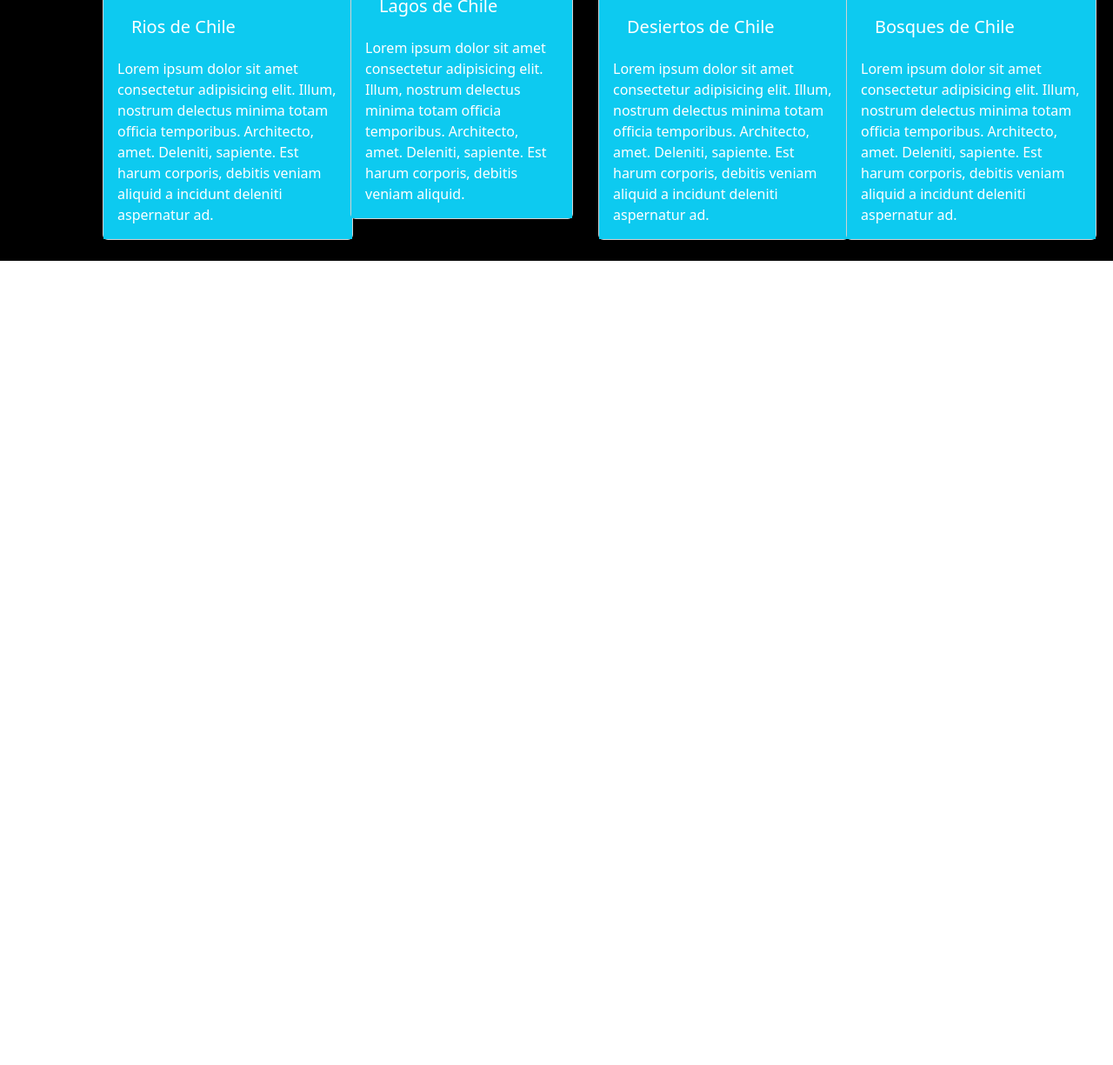
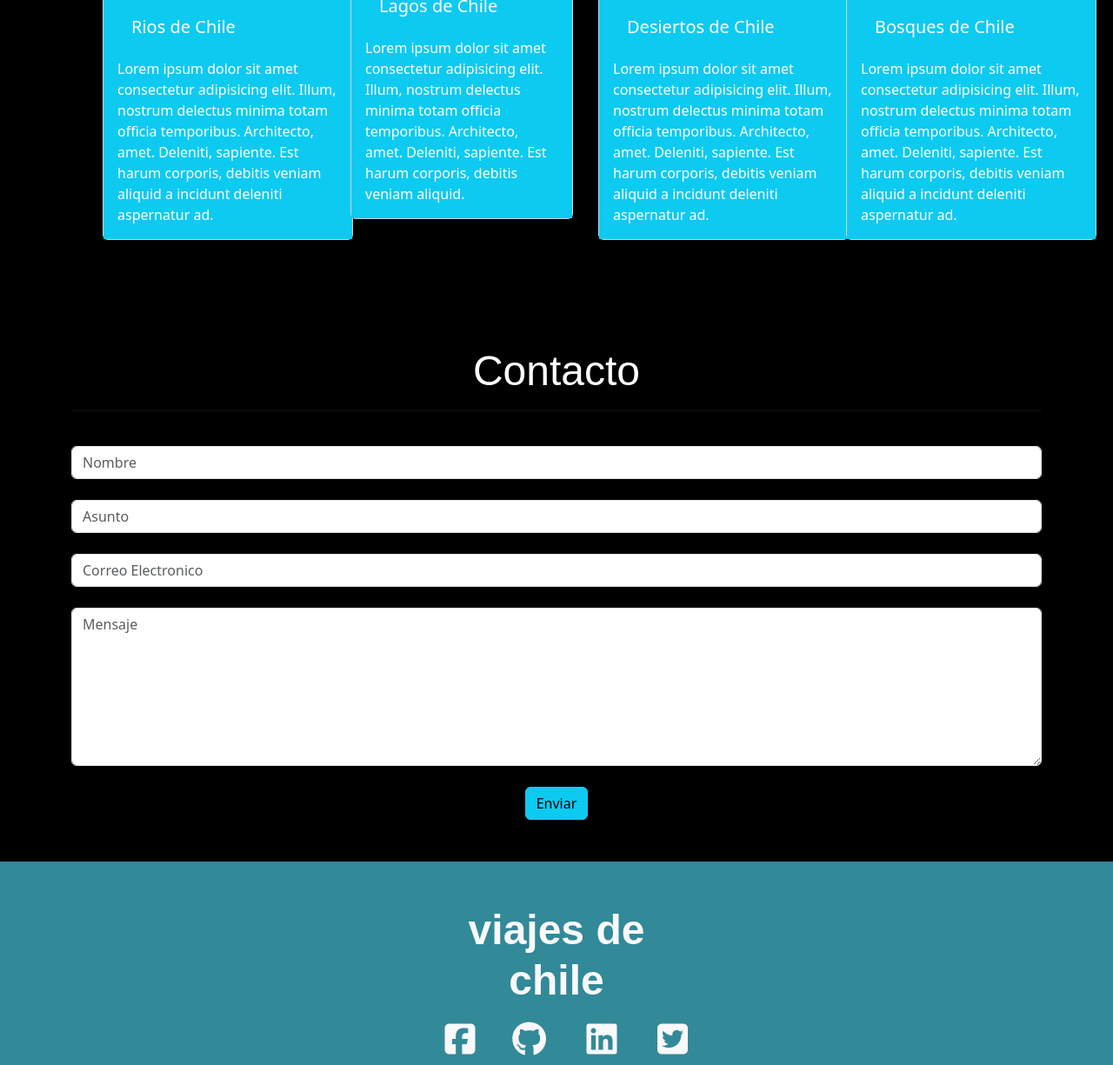
Before and after one commit to Zardeerah/Viajes-de-chile-, a plain HTML site: page index.html in a window 1280 px wide. Shown: the part 1983-3208 px from the top of the page at 87% size. Before the commit the page ends 2283 px from the top, so only its background shows below. Drawn offline with nearby package versions, Linux system fonts and the light colour scheme.

Commit message:
seccion contacto

```diff
--- a/assets/css/style.css
+++ b/assets/css/style.css
@@ -106,3 +106,12 @@ h2 {
     font-family: "Monserrat", sans-serif;
     padding-top: 50px;
 }
+
+footer {
+background-color: #328998;
+font-size:40px;
+text-align: right;
+margin-bottom: 0%;
+margin-top: 0%;
+
+}
--- a/index.html
+++ b/index.html
@@ -78,7 +78,7 @@
   </div>
 
   <!--seccion de quienes somo --->
-  <section class="gone">
+  <section class="gone" id="gone">
     <div class="container">
 
       <div>
@@ -128,9 +128,6 @@
         </div>
       </div>
     </div>
-
-
-
     <!---seccion destacados-->
     <section class="container">
       <div class="row">
@@ -207,19 +204,71 @@
 
 
     </section>
+    <!--seccion contacto-->
 
+    <section id="Contacto" class="container my-5">
+      <h2 class=" text-center display-5 text-white">Contacto</h2>
+      <hr class="border border-dark border-1 mt-8">
+
+      <div class="form-group contacto">
+        <label for="textoNombre"></label>
+        <input id="textoNombre" type="text" class="form-control" placeholder="Nombre">
+      </div>
+      <div class="form-group">
+        <label for="textoNombre"></label>
+        <input id="textoNombre" type="text" class="form-control" placeholder="Asunto">
+      </div>
+
+      <div class="form-group">
+        <label for="textoNombre"></label>
+        <input id="textoNombre" type="text" class="form-control" placeholder="Correo Electronico">
+      </div>
+
+      <textarea class="form-control my-4 ancho-formulario" id="exampleFormControlTextarea1" rows="7"
+        placeholder="Mensaje"></textarea>
+
+      <div class="text-end">
+
+        <button type="button" class="btn btn-info text-black d-block mx-auto mt-0px">Enviar</button>
+      </div>
     </section>
 
 
+    <footer class="py- px-">
 
-  <body>
+        <div class="row">
+
+          <div class="col-3">
+
+            <h2 class="text-light fw-bold display-5">
+              viajes de chile
+            </h2>
+            <div class="row text-light">
 
 
+              <div class="col-3">
+                <i class="fa-brands fa-square-facebook"></i>
+              </div>
+              <div class="col-3">
+                <i class="fa-brands fa-github"></i>
+              </div>
+              <div class="col-3">
+                <i class="fa-brands fa-linkedin"></i>
+              </div>
+              <div class="col-3">
+                <i class="fa-brands fa-square-twitter"></i>
+              </div>
+            </div>
+          </div>
+        </div>
+
+    </footer>
     <script src="./assets/js/script.js"></script>
     <script src="https://cdn.jsdelivr.net/npm/bootstrap@5.3.3/dist/js/bootstrap.bundle.min.js"
       integrity="sha384-YvpcrYf0tY3lHB60NNkmXc5s9fDVZLESaAA55NDzOxhy9GkcIdslK1eN7N6jIeHz"
       crossorigin="anonymous"></script>
-
 </body>
 
+
+
 </html>
```
Lines whose indentation alone changed are shown as unchanged.
